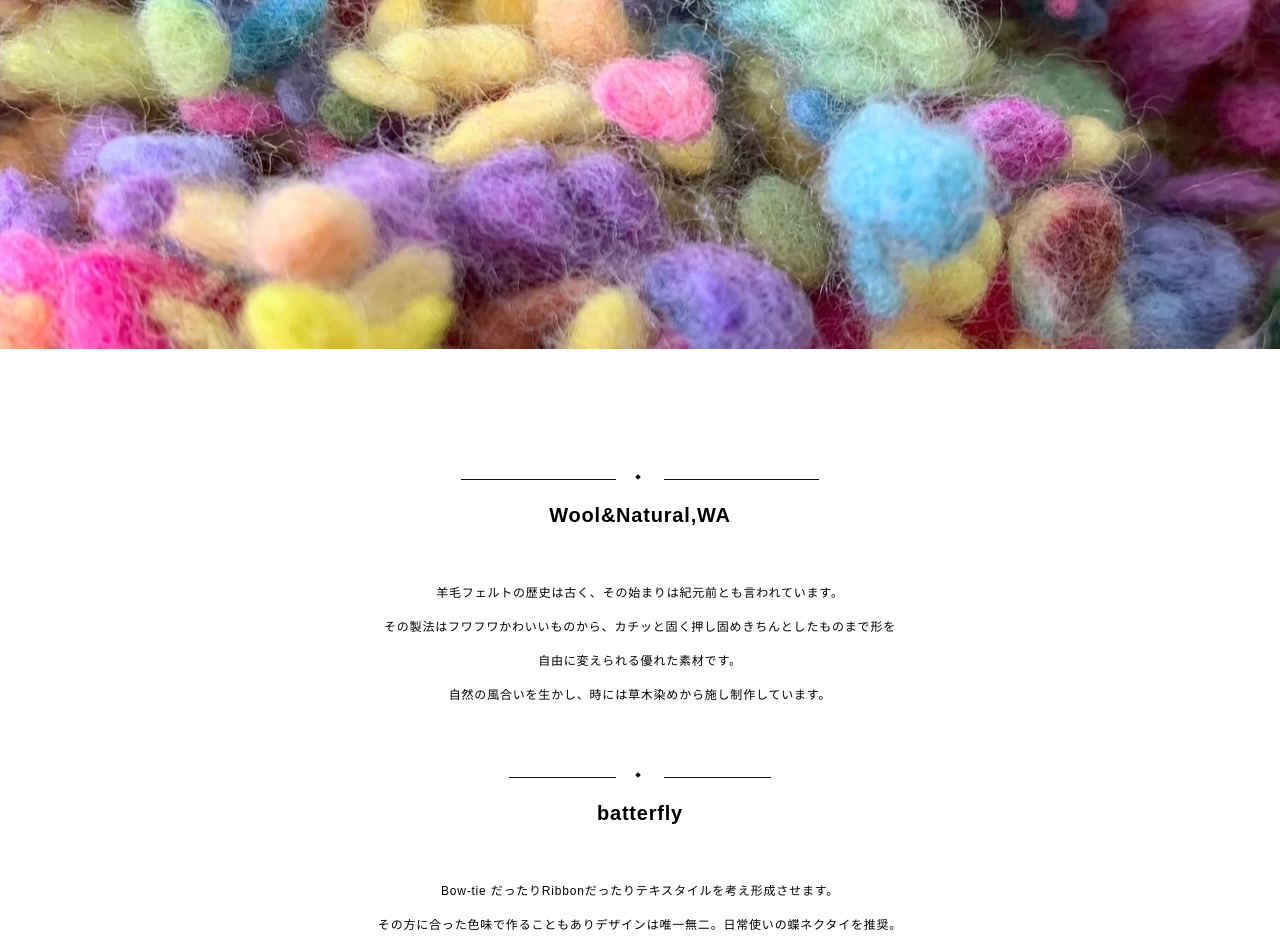
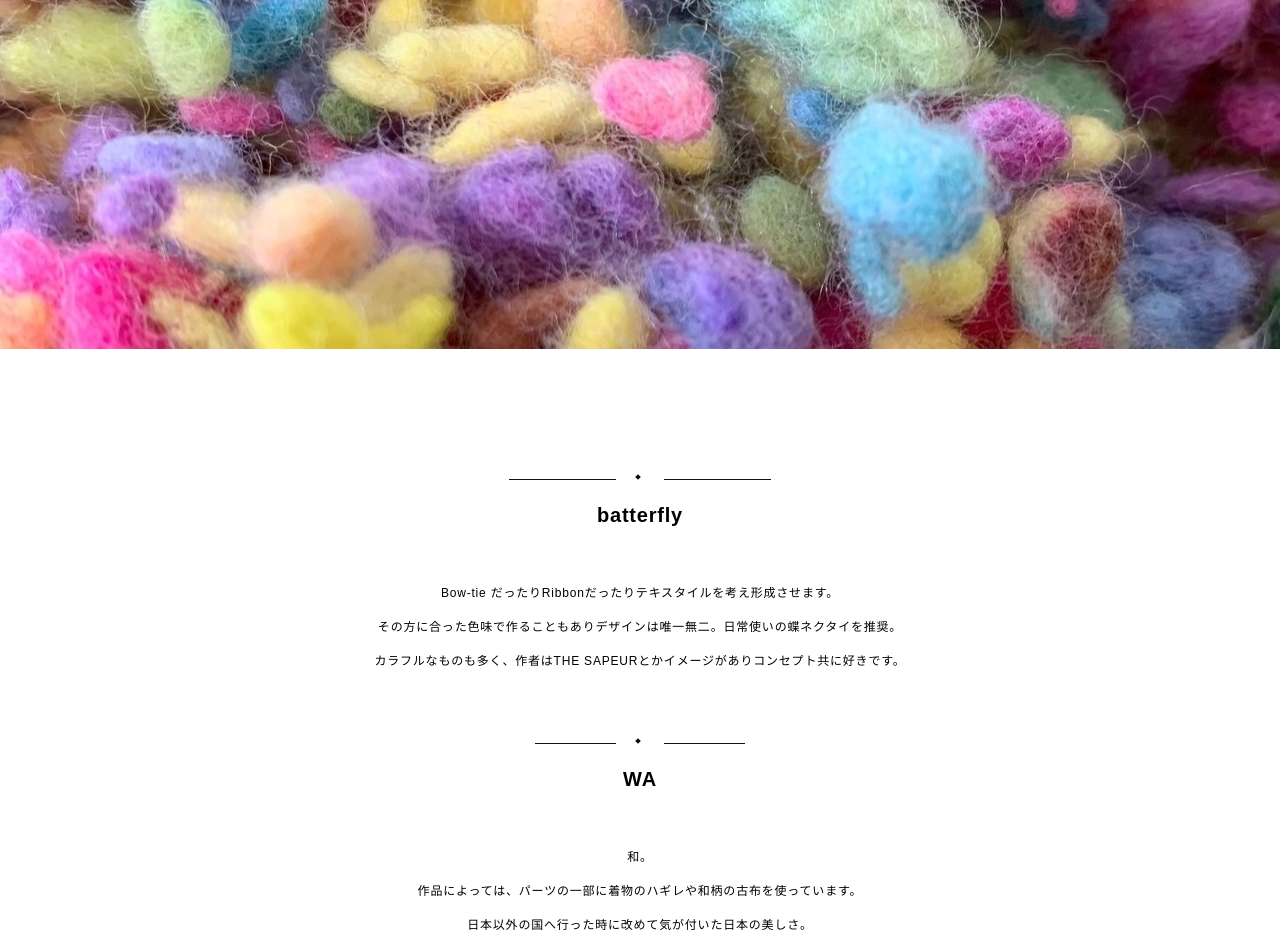
Before and after one commit to yamaguchi-yumiko/mococn_site, a PHP site: page /about.php in a window 1280 px wide. Shown: the part 387-1334 px from the top of the page. Run offline with PHP 8.4, Linux system fonts and the light colour scheme; some libraries are stand-ins or nearby versions.

Commit message:
about修正

```diff
--- a/work/public/about.php
+++ b/work/public/about.php
@@ -5,11 +5,6 @@
 		<h1>About</h1>
 		<article class="about-concept">
 			<div class="about-top-img"></div>
-			<h2><span></span>Wool&Natural,WA</h2>
-			<p>羊毛フェルトの歴史は古く、その始まりは紀元前とも言われています。</p>
-			<p>その製法はフワフワかわいいものから、カチッと固く押し固めきちんとしたものまで形を</p>
-			<p>自由に変えられる優れた素材です。</p>
-			<p>自然の風合いを生かし、時には草木染めから施し制作しています。</p>
 			<h2><span></span>batterfly</h2>
 			<P>Bow-tie だったりRibbonだったりテキスタイルを考え形成させます。</P>
 			<P>その方に合った色味で作ることもありデザインは唯一無二。日常使いの蝶ネクタイを推奨。</P>
```
